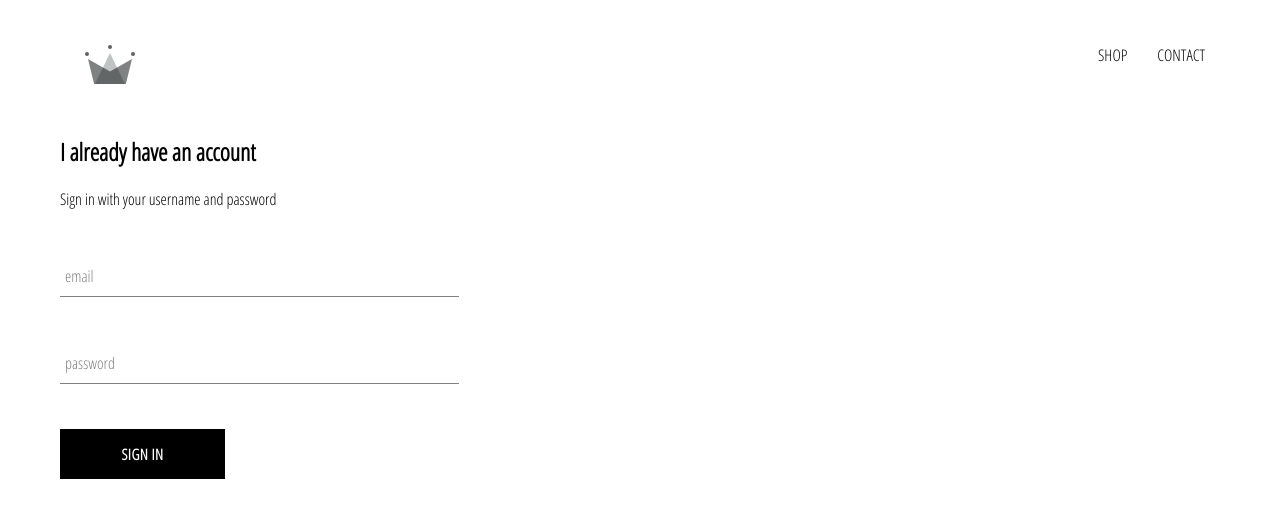
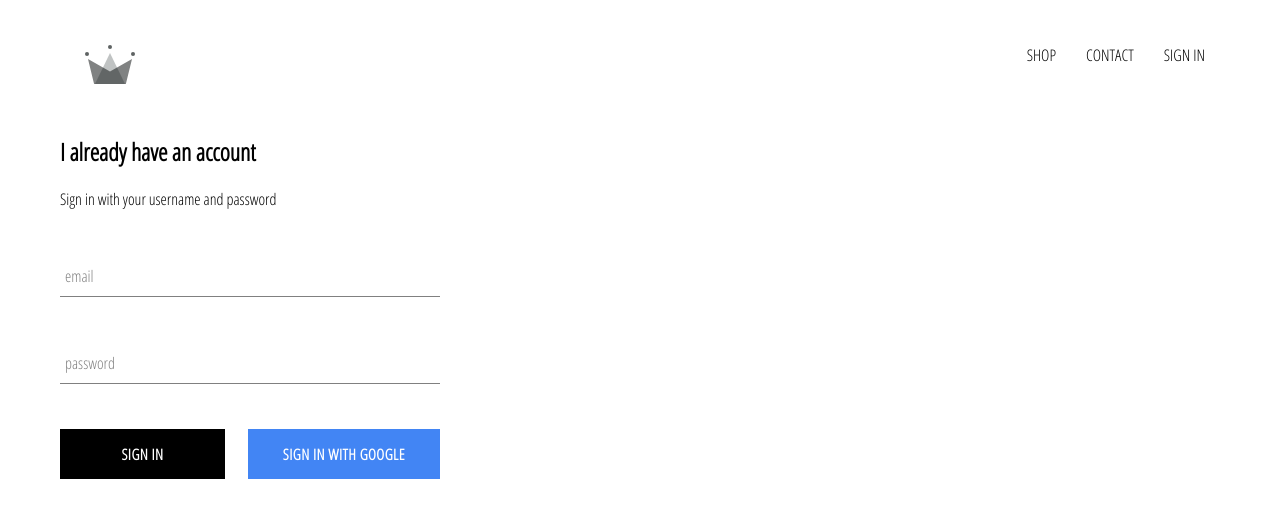
Before and after one commit to JulianIfesiokwu/crwn-clothing-julian, a React (Create React App) app: page /signin in a window 1280 px wide. Shown: the top 518 px of the page. Built offline with nearby package versions, Linux system fonts and the light colour scheme; no server answers.

Commit message:
integrated firebase into our application, created sign in component and sign in with google

```diff
--- a/package.json
+++ b/package.json
@@ -6,6 +6,7 @@
     "@testing-library/jest-dom": "^5.11.9",
     "@testing-library/react": "^11.2.5",
     "@testing-library/user-event": "^12.7.3",
+    "firebase": "^8.2.9",
     "node-sass": "^5.0.0",
     "react": "^17.0.1",
     "react-dom": "^17.0.1",
--- a/src/App.css
+++ b/src/App.css
@@ -7,3 +7,7 @@
     text-decoration: none;
     color: black;
 }
+
+* {
+    box-sizing: border-box;
+}
--- a/src/App.js
+++ b/src/App.js
@@ -7,16 +7,43 @@
 import ShopPage from './pages/shop/shop.component';
 import SignInAndSignUpPage from './pages/sign-in-and-sign-up/sign-in-and-sign-up.component';
 import Header from './components/header/header.component';
+import { auth } from './firebase/firebase.utils';
 
-function App() {
-  return  <div>
-            <Header />
+class App extends React.Component {
+  constructor() {
+    super();
+
+    this.state = {
+      currentUser: null
+    }
+  }
+
+  unsubscribeFromAuth = null
+
+  componentDidMount() {
+    this.unsubscribeFromAuth = auth.onAuthStateChanged(user => {
+      this.setState({ currentUser: user});
+
+      console.log(user)
+    })
+  }
+
+  componentWillUnmount() {
+    this.unsubscribeFromAuth();
+  }
+
+  render() {
+    return  <div>
+            <Header currentUser={this.state.currentUser}/>
             <Switch>
               <Route exact path='/' component={HomePage} />
               <Route path='/shop' component={ShopPage} />
               <Route path='/signin' component={SignInAndSignUpPage} />
             </Switch>
           </div>
+
+  }
+
 }
 
 export default App;
--- a/src/components/custom-button/custom-button.component.jsx
+++ b/src/components/custom-button/custom-button.component.jsx
@@ -3,11 +3,10 @@
 import './custom-button.styles.scss';
 
 const CustomButton = (
-    { children, ...otherProps}) => (
-    <button className="custom-button" {...otherProps}>
+    { children, isGoogleSignIn, ...otherProps}) => (
+    <button className={`${isGoogleSignIn ? 'google-sign-in' : ''} custom-button`} {...otherProps}>
         {children}
     </button>
-
 )
 
 export default CustomButton;
--- a/src/components/custom-button/custom-button.styles.scss
+++ b/src/components/custom-button/custom-button.styles.scss
@@ -19,4 +19,14 @@
     color: black;
     border: 1px solid black;
   }
+
+  &.google-sign-in {
+    background-color: #4285f4;
+    color: white;
+
+    &:hover {
+      background-color: #357ae8;
+      border: none;
+    }
+  }
 }
--- a/src/components/header/header.component.jsx
+++ b/src/components/header/header.component.jsx
@@ -1,10 +1,11 @@
 import React from 'react';
 import { Link } from 'react-router-dom';
-import { ReactComponent as Logo } from '../../assets/crown.svg'
+import { ReactComponent as Logo } from '../../assets/crown.svg';
+import { auth } from '../../firebase/firebase.utils';
 
 import './header.styles.scss';
 
-const Header = () => (
+const Header = ({ currentUser}) => (
     <div className="header">
         <Link className="logo-container" to="/">
             <Logo className="logo" />
@@ -12,6 +13,10 @@
         <div className="options">
             <Link className="option" to="/shop">SHOP</Link>
             <Link className="option" to="/shop">CONTACT</Link>
+            { currentUser ?
+             <div className="option" onClick={() => auth.signOut()}>SIGN OUT</div>
+             :
+             <Link className="option" to="/signin">SIGN IN</Link>}
         </div>
     </div>
 )
--- a/src/components/header/header.styles.scss
+++ b/src/components/header/header.styles.scss
@@ -20,6 +20,7 @@
 
     .option {
       padding: 10px 15px;
+      cursor: pointer;
     }
   }
 }
--- a/src/components/sign-in/sign-in.component.jsx
+++ b/src/components/sign-in/sign-in.component.jsx
@@ -2,6 +2,8 @@
 
 import FormInput from '../form-input/form-input.component';
 import CustomButton from '../custom-button/custom-button.component';
+
+import { signInWithGoogle } from '../../firebase/firebase.utils';
 
 import './sign-in.styles.scss';
 
@@ -51,8 +53,13 @@
                     handlechange={this.handlechange}
                     label="password"
                     required />
+                    <div className="buttons">
+                        <CustomButton type="submit" value="Submit Form">Sign In</CustomButton>
+                        <CustomButton onClick={signInWithGoogle} isGoogleSignIn value="Submit Form">
+                        Sign In With Google
+                        </CustomButton>
+                    </div>
 
-                    <CustomButton type="submit" value="Submit Form">Sign In</CustomButton>
                 </form>
             </div>
         )
--- a/src/components/sign-in/sign-in.styles.scss
+++ b/src/components/sign-in/sign-in.styles.scss
@@ -1,9 +1,14 @@
 .sign-in {
-    width: 30vw;
+    width: 380px;
     display: flex;
     flex-direction: column;
 
     .title {
         margin: 10px 0;
     }
+
+    .buttons {
+        display: flex;
+        justify-content: space-between;
+    }
 }
--- /dev/null
+++ b/src/firebase/firebase.utils.js
@@ -0,0 +1,25 @@
+import firebase from 'firebase/app';
+import 'firebase/firestore';
+import 'firebase/auth';
+
+const config = {
+    apiKey: "AIzaSyDpRLedfJuC6xjGrhpg2mNaP042Dk890Fs",
+    authDomain: "crown-clothing-db-3b2ba.firebaseapp.com",
+    projectId: "crown-clothing-db-3b2ba",
+    storageBucket: "crown-clothing-db-3b2ba.appspot.com",
+    messagingSenderId: "475565401728",
+    appId: "1:475565401728:web:fe6570ad2aa0e5a0bce865",
+    measurementId: "G-2G0F0VVQS2"
+  };
+
+firebase.initializeApp(config);
+
+export const auth = firebase.auth();
+export const firestore = firebase.firestore();
+
+const provider = new firebase.auth.GoogleAuthProvider();
+provider.setCustomParameters({ prompt: 'select_account'});
+
+export const signInWithGoogle = () => auth.signInWithPopup(provider);
+
+export default firebase;
```
Also changed, not shown: 1 other file (tests, documents, lock files or other folders).
